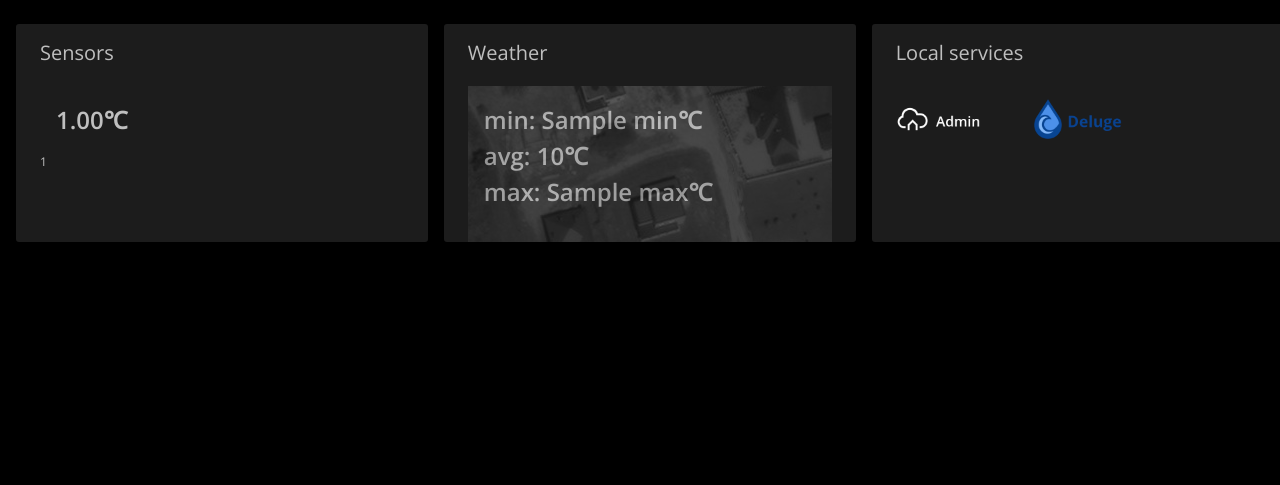
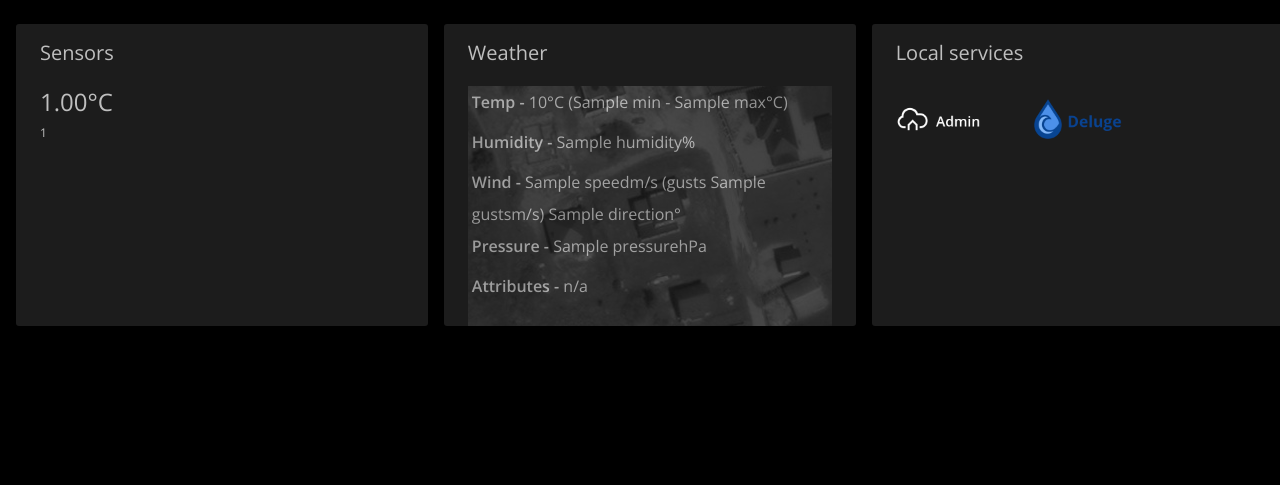
Before and after one commit to manti-by/odin, a Django app: template odin/templates/index.html in a window 1280 px wide. Shown: the part 66-551 px from the top of the page. Run offline with Django 5.2, Linux system fonts and the light colour scheme; tables that the repository leaves empty hold one stand-in row (values such as "Sample post"); the template is opened without the code that fills it: values that come from a table or form of the project are taken from there, most other values are stand-ins (such as "Sample title", 1, 10 or a date in 2020); data that the repository does not hold is empty.

Commit message:
Update weather tile and music admin page

```diff
--- a/odin/apps/music/admin.py
+++ b/odin/apps/music/admin.py
@@ -39,4 +39,4 @@ class AlbumListFilter(admin.SimpleListFilter):
 class MusicAdmin(admin.ModelAdmin):
     list_display = ("artist", "title", "album", "year")
     search_fields = ("artist", "album", "title")
-    list_filter = (ArtistListFilter, AlbumListFilter)
+    list_filter = (ArtistListFilter, AlbumListFilter, "has_cover")
--- a/odin/apps/weather/models.py
+++ b/odin/apps/weather/models.py
@@ -38,3 +38,11 @@ class Weather(models.Model):
 
     def __str__(self):
         return f"Weather for {self.period}"
+
+    @property
+    def attrs(self) -> dict:
+        return self.data.get("attributes", {})
+
+    @property
+    def has_attrs(self) -> bool:
+        return any(self.attrs.values())
--- a/odin/settings/base.py
+++ b/odin/settings/base.py
@@ -89,7 +89,7 @@ DATABASES = {
         "NAME": os.getenv("POSTGRES_NAME", "odin"),
         "USER": os.getenv("POSTGRES_USER", "odin"),
         "PASSWORD": os.getenv("POSTGRES_PASS", "odin"),
-        "HOST": os.getenv("POSTGRES_HOST", "localhost"),
+        "HOST": os.getenv("POSTGRES_HOST", "192.168.1.100"),
         "PORT": os.getenv("POSTGRES_PORT", 5432),
     }
 }
@@ -98,7 +98,7 @@ DATABASES = {
 # Cache
 # https://docs.djangoproject.com/en/5.0/ref/settings/#caches
 
-redis_host = os.getenv("REDIS_HOST", "localhost")
+redis_host = os.getenv("REDIS_HOST", "192.168.1.100")
 
 CACHES = {
     "default": {
--- a/odin/settings/dev.py
+++ b/odin/settings/dev.py
@@ -3,7 +3,7 @@ from .base import *  # noqa
 os.environ.setdefault("DJANGO_RUNSERVER_HIDE_WARNING", "true")
 
 from django.core.management.commands.runserver import Command
-Command.default_addr = '0.0.0.0'
+Command.default_addr = "0.0.0.0"
 
 DJANGO_RUNSERVER_HIDE_WARNING = True
 
--- a/odin/static/css/index.css
+++ b/odin/static/css/index.css
@@ -40,6 +40,15 @@
   justify-content: start;
 }
 
+.home .sensor {
+  padding: 0 1rem 1rem 0;
+}
+
+.home .sensor .temp {
+  font-size: 1.5rem;
+  padding-bottom: .5rem;
+}
+
 .home .sensor .name {
   font-size: .75rem;
 }
@@ -56,10 +65,11 @@
   opacity: 0.3;
 }
 
-.home .temp {
-  padding: 1rem;
-  font-size: 1.5rem;
+.home .attr {
+  padding: .25rem;
+  line-height: 1.5;
+}
+
+.home .attr label {
   font-weight: bold;
-  line-height: 1.5;
-
 }
--- a/odin/templates/index.html
+++ b/odin/templates/index.html
@@ -25,7 +25,7 @@
           {% for sensor in sensors %}
             <li>
               <div class="sensor">
-                <div class="temp">{{ sensor.temp }}<span>&#8451;</span></div>
+                <div class="temp">{{ sensor.temp }}<span>&deg;C</span></div>
                 <div class="name">{{ sensor.sensor_id }}</div>
               </div>
             </li>
@@ -36,10 +36,49 @@
         <h2>{% translate "Weather" %}</h2>
         <div class="map"><div class="wrapper"></div></div>
         {% if weather %}
-          <div class="temp">
-            min: {{ weather.data.temp.min }}&#8451;<br>
-            avg: {{ weather.data.temp.avg }}&#8451;<br>
-            max: {{ weather.data.temp.max }}&#8451;<br>
+          <div class="temp attr">
+            <label>{% translate "Temp" %} - </label>
+            <span>
+              {{ weather.data.temp.avg }}&deg;C
+              <span class="meta">({{ weather.data.temp.min }} - {{ weather.data.temp.max }}&deg;C)</span>
+            </span>
+          </div>
+          <div class="humidity attr">
+            <label>{% translate "Humidity" %} - </label>
+            <span>{{ weather.data.humidity }}%</span>
+          </div>
+          <div class="wind attr">
+            <label>{% translate "Wind" %} - </label>
+            <span>
+              {{ weather.data.wind.speed }}m/s
+              <span class="meta">(gusts {{ weather.data.wind.gusts }}m/s)</span>
+              {{ weather.data.wind.direction }}&deg;
+            </span>
+          </div>
+          <div class="pressure attr">
+            <label>{% translate "Pressure" %} - </label>
+            <span>{{ weather.data.pressure }}hPa</span>
+          </div>
+          <div class="attributes attr">
+            <label>{% translate "Attributes" %} - </label>
+            <span>
+              {% if weather.has_attrs %}
+                {% if weather.data.attributes.fog %}
+                  {% translate "Fog" %},
+                {% endif %}
+                {% if weather.data.attributes.snow %}
+                  {% translate "Snow" %},
+                {% endif %}
+                {% if weather.data.attributes.thunderstorm %}
+                  {% translate "Thunderstorm" %},
+                {% endif %}
+                {% if weather.data.attributes.black_ice %}
+                  {% translate "Black Ice" %}
+                {% endif %}
+              {% else %}
+                {% translate "n/a" %}
+              {% endif %}
+            </span>
           </div>
         {% else %}
           <div>{% translate "No Data" %}</div>
```
